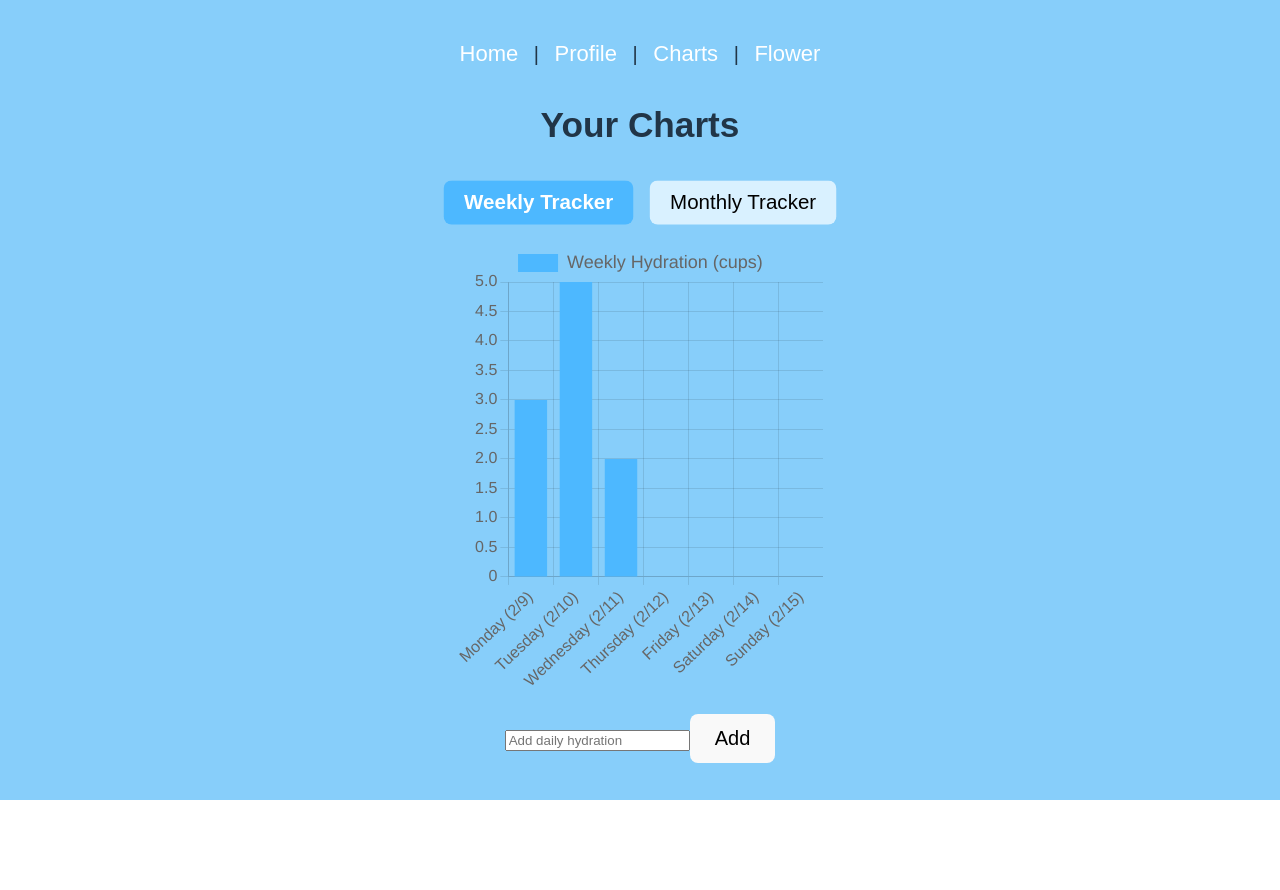
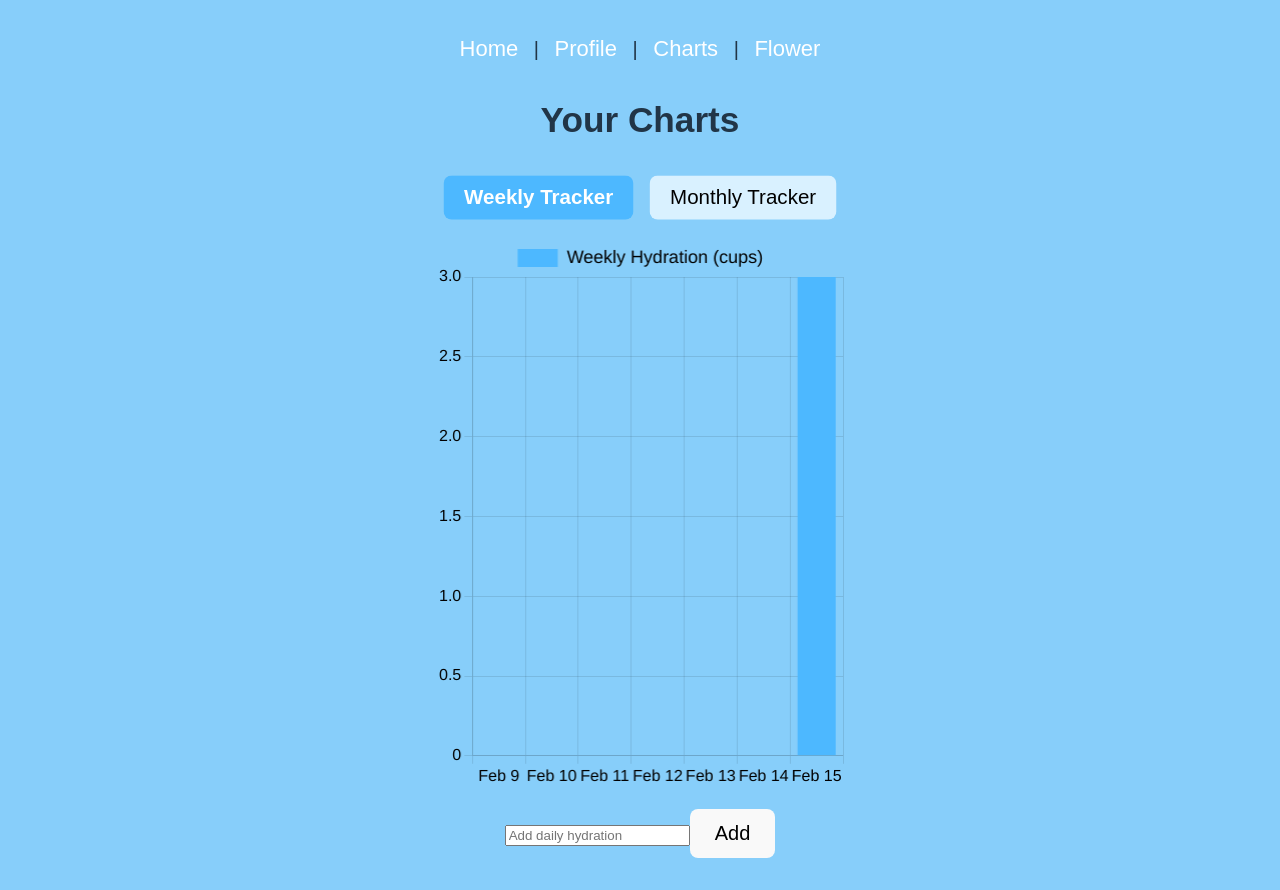
Before and after one commit to kasplaur1/Hydration-App, a React (Vite) app: page /charts in a window 1280 px wide. Before the commit the page ends 800 px from the top, so only its background shows below. Built offline with nearby package versions, Linux system fonts and the light colour scheme.

Commit message:
fixed chartsPlease enter the commit message for your changes. Lines starting

```diff
--- a/src/Charts.jsx
+++ b/src/Charts.jsx
@@ -12,11 +12,27 @@ import {
 
 ChartJS.register(CategoryScale, LinearScale, BarElement, Title, Tooltip, Legend);
 
-/* -------------------------
-   WEEKLY LABELS
--------------------------- */
-function getWeeklyLabels() {
-  const labels = [];
+/* ----------------------------------------------------
+   DATE HELPERS
+----------------------------------------------------- */
+
+function toISO(date) {
+  return date.toISOString().split("T")[0];
+}
+
+function formatShortDate(iso) {
+  const d = new Date(iso);
+  return d.toLocaleDateString("en-US", {
+    month: "short",
+    day: "numeric",
+  });
+}
+
+/* ----------------------------------------------------
+   WEEK RANGE (MON → SUN)
+----------------------------------------------------- */
+
+function getWeeklyDateRange() {
   const today = new Date();
 
   const monday = new Date(today);
@@ -24,60 +40,104 @@ function getWeeklyLabels() {
   const diff = monday.getDate() - day + (day === 0 ? -6 : 1);
   monday.setDate(diff);
 
+  const dates = [];
   for (let i = 0; i < 7; i++) {
     const d = new Date(monday);
     d.setDate(monday.getDate() + i);
-
-    const weekday = d.toLocaleDateString("en-US", { weekday: "long" });
-    const month = d.getMonth() + 1;
-    const dayNum = d.getDate();
-
-    labels.push(`${weekday} (${month}/${dayNum})`);
+    dates.push(toISO(d));
   }
 
-  return labels;
+  return dates;
 }
 
-/* -------------------------
-   WEEKLY DATA
--------------------------- */
-function getWeeklyData(values) {
-  const data = [...values];
-  while (data.length < 7) data.push(null);
-  return data.slice(0, 7);
+function getWeeklyLabels() {
+  return getWeeklyDateRange().map(formatShortDate);
 }
+
+/* ----------------------------------------------------
+   MAIN COMPONENT
+----------------------------------------------------- */
 
 function Charts() {
   const [tab, setTab] = useState("weekly");
 
-  const [weeklyValues, setWeeklyValues] = useState([3, 5, 2]);
-  const [weeklyInput, setWeeklyInput] = useState("");
+  const [hydrationEntries, setHydrationEntries] = useState([
+    { date: "2026-02-15", cups: 3 },
+    { date: "2026-02-16", cups: 5 },
+    { date: "2026-02-17", cups: 2 },
+  ]);
 
-  const addWeekly = () => {
-    if (weeklyInput === "") return;
-    setWeeklyValues([...weeklyValues, Number(weeklyInput)]);
-    setWeeklyInput("");
+  const [inputValue, setInputValue] = useState("");
+
+  const addHydration = () => {
+    if (inputValue === "") return;
+
+    const todayISO = toISO(new Date());
+
+    setHydrationEntries([
+      ...hydrationEntries,
+      { date: todayISO, cups: Number(inputValue) },
+    ]);
+
+    setInputValue("");
   };
 
-  const [monthlyValues, setMonthlyValues] = useState([10, 12, 8, 15]);
-  const [monthlyInput, setMonthlyInput] = useState("");
+  /* ----------------------------------------------------
+     WEEKLY DATA
+  ----------------------------------------------------- */
+  function getWeeklyData() {
+    const weekDates = getWeeklyDateRange();
 
-  const addMonthly = () => {
-    if (monthlyInput === "") return;
-    setMonthlyValues([...monthlyValues, Number(monthlyInput)]);
-    setMonthlyInput("");
-  };
+    return weekDates.map((dateISO) => {
+      const entry = hydrationEntries.find((e) => e.date === dateISO);
+      return entry ? entry.cups : null;
+    });
+  }
 
+  /* ----------------------------------------------------
+     MONTHLY DATA
+  ----------------------------------------------------- */
+  function getMonthlyLabels() {
+    return hydrationEntries.map((e) => formatShortDate(e.date));
+  }
+
+  function getMonthlyData() {
+    return hydrationEntries.map((e) => e.cups);
+  }
+
+  /* ----------------------------------------------------
+     CHART OPTIONS — horizontal labels + black text
+----------------------------------------------------- */
   const chartOptions = {
     maintainAspectRatio: false,
     plugins: {
       legend: {
-        labels: { font: { size: 18 } },
+        labels: {
+          font: { size: 18 },
+          color: "black",
+        },
+      },
+      tooltip: {
+        titleColor: "black",
+        bodyColor: "black",
       },
     },
     scales: {
-      x: { ticks: { font: { size: 16 } } },
-      y: { ticks: { font: { size: 16 } } },
+      x: {
+        ticks: {
+          font: { size: 16 },
+          color: "black",
+          maxRotation: 0,
+          minRotation: 0,
+          autoSkip: false,
+        },
+      },
+      y: {
+        ticks: {
+          font: { size: 16 },
+          color: "black",
+        },
+      },
     },
   };
 
@@ -101,16 +161,24 @@ function Charts() {
         </button>
       </div>
 
+      {/* WEEKLY VIEW */}
       {tab === "weekly" && (
         <div>
-          <div className="chart-container">
+          <div
+            className="chart-container"
+            style={{
+              width: "100%",
+              height: "550px",   // ← bigger chart height
+              margin: "0 auto",
+            }}
+          >
             <Bar
               data={{
                 labels: getWeeklyLabels(),
                 datasets: [
                   {
                     label: "Weekly Hydration (cups)",
-                    data: getWeeklyData(weeklyValues),
+                    data: getWeeklyData(),
                     backgroundColor: "#4db8ff",
                   },
                 ],
@@ -122,25 +190,33 @@ function Charts() {
           <div style={{ marginTop: "20px" }}>
             <input
               type="number"
-              value={weeklyInput}
-              onChange={(e) => setWeeklyInput(e.target.value)}
+              value={inputValue}
+              onChange={(e) => setInputValue(e.target.value)}
               placeholder="Add daily hydration"
             />
-            <button onClick={addWeekly}>Add</button>
+            <button onClick={addHydration}>Add</button>
           </div>
         </div>
       )}
 
+      {/* MONTHLY VIEW */}
       {tab === "monthly" && (
         <div>
-          <div className="chart-container">
+          <div
+            className="chart-container"
+            style={{
+              width: "100%",
+              height: "550px",   // ← bigger chart height
+              margin: "0 auto",
+            }}
+          >
             <Bar
               data={{
-                labels: monthlyValues.map((_, i) => `Entry ${i + 1}`),
+                labels: getMonthlyLabels(),
                 datasets: [
                   {
                     label: "Monthly Hydration (cups)",
-                    data: monthlyValues,
+                    data: getMonthlyData(),
                     backgroundColor: "#4db8ff",
                   },
                 ],
@@ -152,11 +228,11 @@ function Charts() {
           <div style={{ marginTop: "20px" }}>
             <input
               type="number"
-              value={monthlyInput}
-              onChange={(e) => setMonthlyInput(e.target.value)}
-              placeholder="Add monthly hydration"
+              value={inputValue}
+              onChange={(e) => setInputValue(e.target.value)}
+              placeholder="Add daily hydration"
             />
-            <button onClick={addMonthly}>Add</button>
+            <button onClick={addHydration}>Add</button>
           </div>
         </div>
       )}
```
